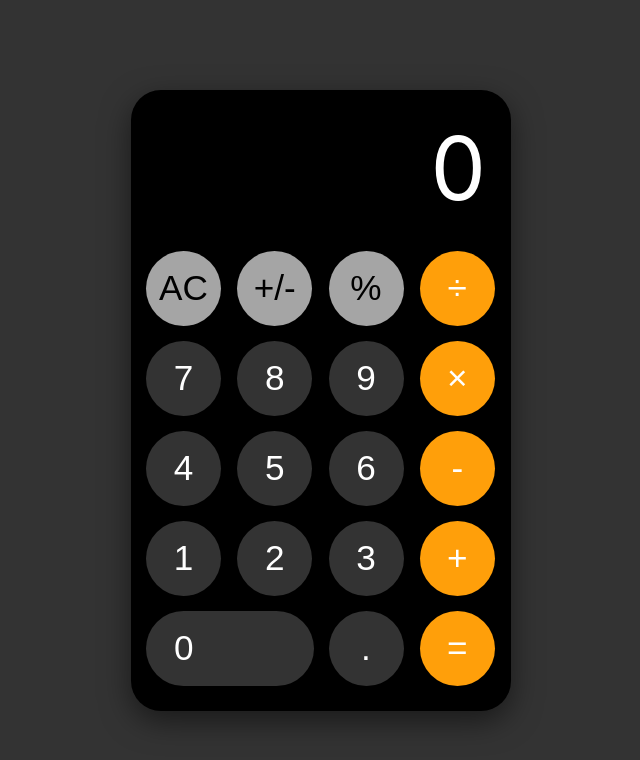
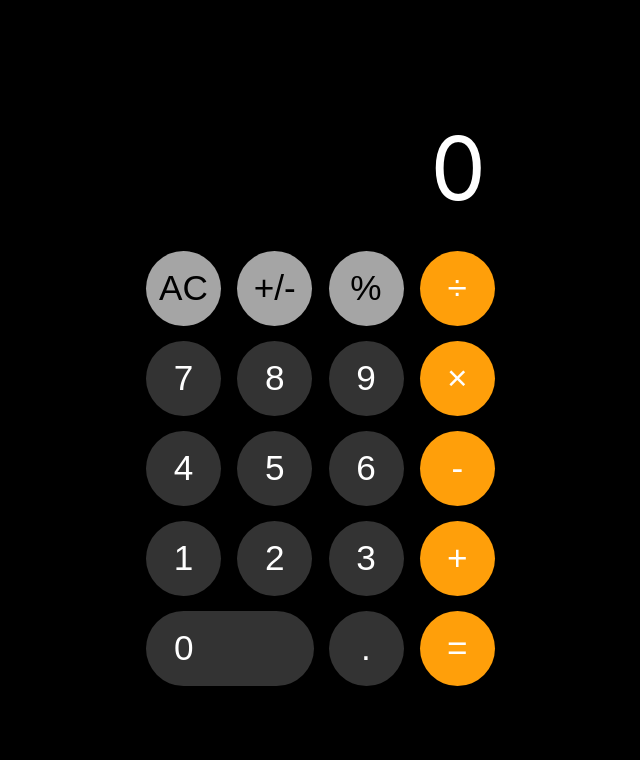
Before and after one commit to iraspired/iraspired.github.io, a plain HTML site: page calc/index.html in a window 1280 px wide. Shown: the whole page, without its empty margins (319-959 px from the left). Drawn offline with Linux system fonts and the light colour scheme.

Commit message:
Update index.html

```diff
--- a/calc/index.html
+++ b/calc/index.html
@@ -30,7 +30,7 @@
         justify-content: center;
         align-items: center;
         min-height: 100vh;
-        background-color: #333; /* Dark background for the calculator */
+        background-color: #000; /* Dark background for the calculator */
         font-family: -apple-system, BlinkMacSystemFont, "Segoe UI", Roboto,
           Helvetica, Arial, sans-serif;
         overflow: hidden; /* Prevent scrolling */
```
